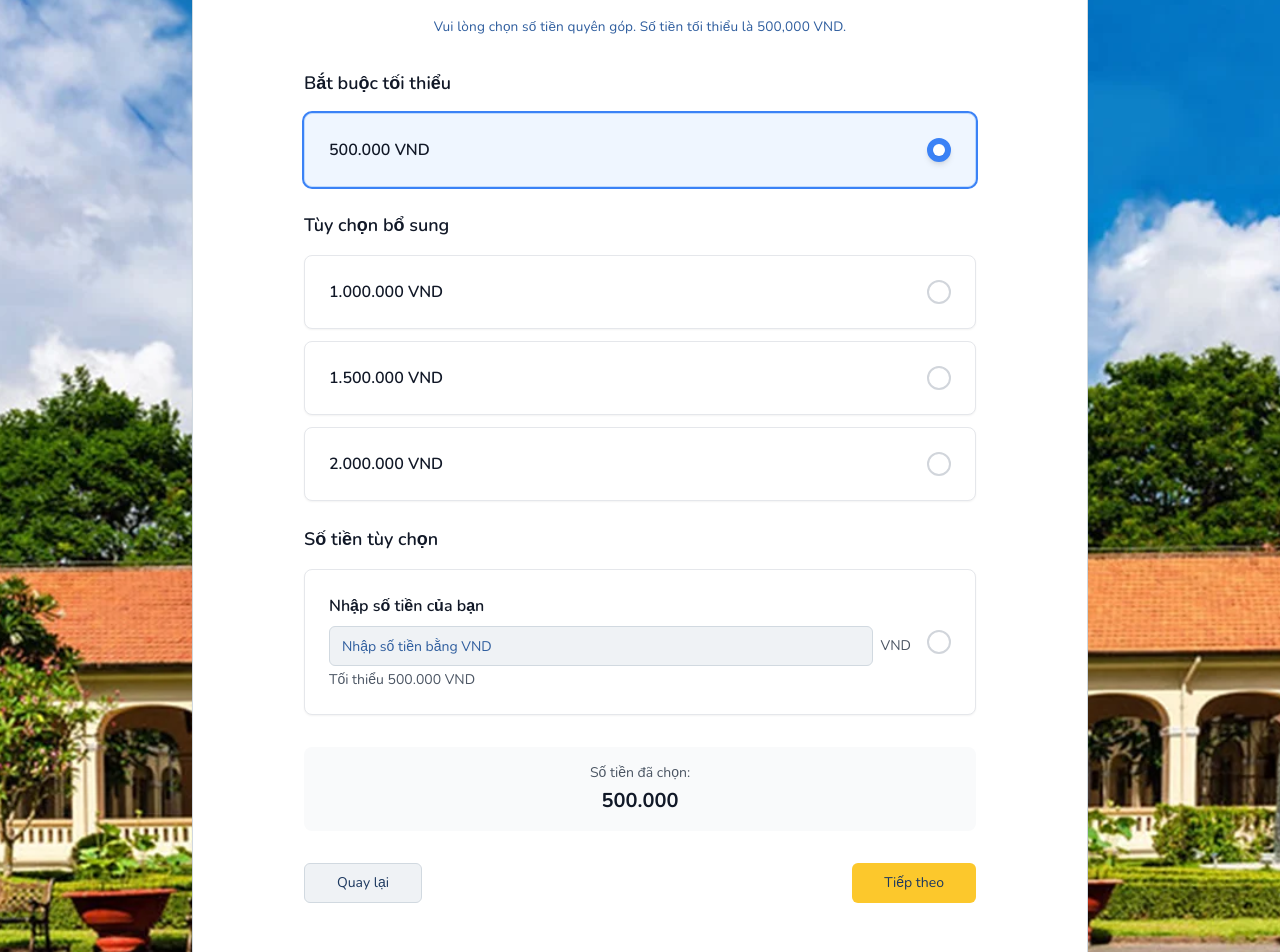
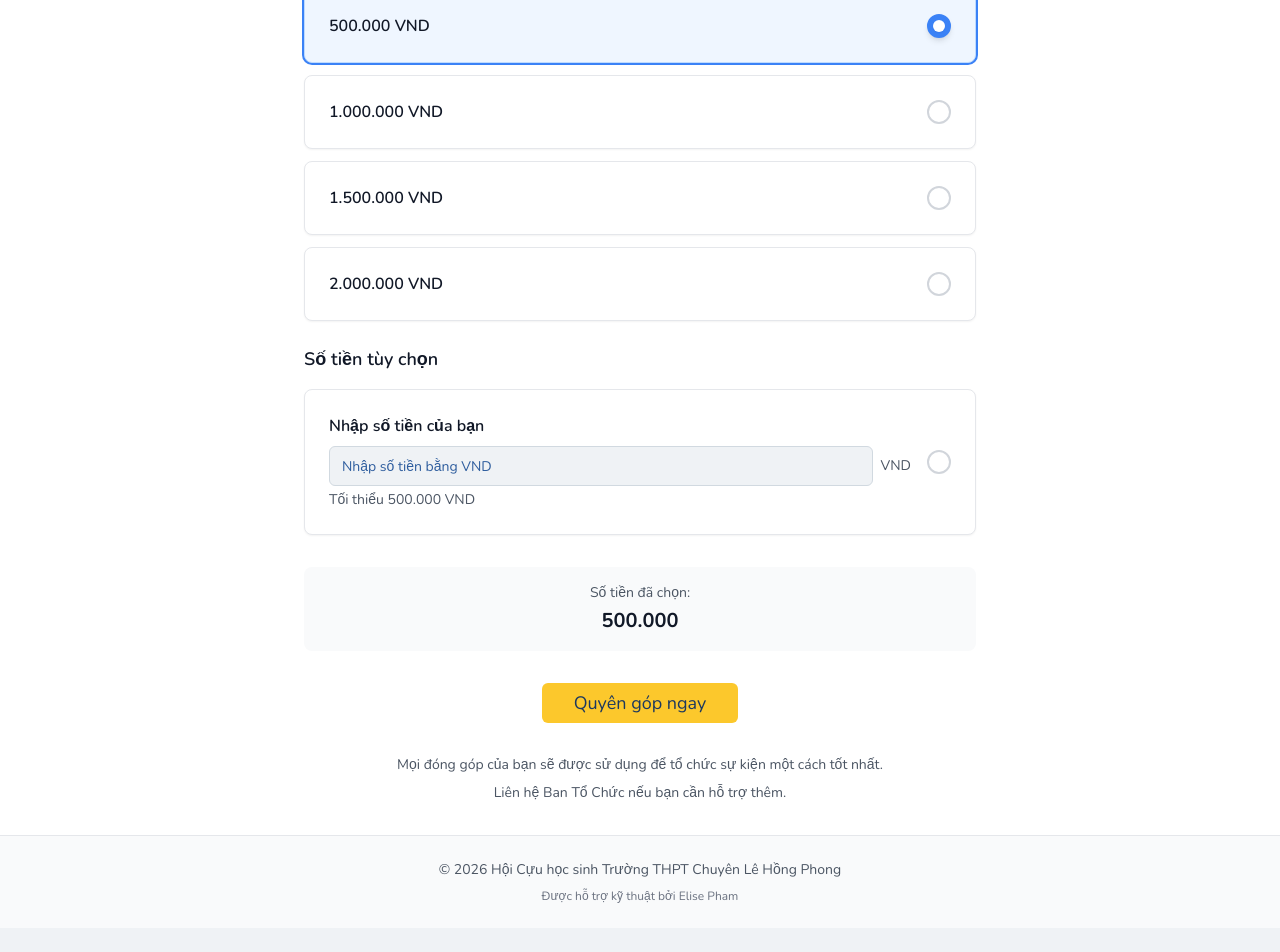
Before and after one commit to ChubbyCub/hs-reunion, a Next.js app: page /donation in a window 1280 px wide. Shown: the part 260-1212 px from the top of the page. After the commit the page ends 1188 px from the top, so only its background shows below. Built offline with nearby package versions, Linux system fonts and the light colour scheme.

Commit message:
Make menu nicer

```diff
--- a/src/app/(steps)/layout.tsx
+++ b/src/app/(steps)/layout.tsx
@@ -2,7 +2,7 @@
 
 import { Stepper } from "@/components/ui/stepper";
 
-const steps = ["Thông tin cá nhân", "Đặt hàng lưu niệm", "Quyên góp", "Thanh toán"];
+const steps = ["Thông tin cá nhân", "Đặt hàng lưu niệm", "Thanh toán"];
 
 export default function StepsLayout({
   children,
--- a/src/app/(steps)/merchandise/page.tsx
+++ b/src/app/(steps)/merchandise/page.tsx
@@ -26,7 +26,7 @@ export default function MerchandisePage() {
   const [merchandiseItems, setMerchandiseItems] = useState<MerchandiseItem[]>([
     {
       id: "tshirt",
-      name: "Áo thun kỷ niệm",
+      name: "Áo thun",
       description: "Áo thun cotton cao cấp với logo trường",
       price: 150000,
       defaultQuantity: 0,
@@ -38,7 +38,7 @@ export default function MerchandisePage() {
     },
     {
       id: "hat",
-      name: "Nón kỷ niệm",
+      name: "Nón",
       description: "Nón bóng chày với logo trường",
       price: 80000,
       defaultQuantity: 0,
@@ -126,7 +126,7 @@ export default function MerchandisePage() {
   const handleNext = () => {
     // TODO: Save merchandise selections to store
     setStep(3);
-    router.push("/donation");
+    router.push("/payment");
   };
 
   const handleBack = () => {
--- a/src/app/(steps)/payment/page.tsx
+++ b/src/app/(steps)/payment/page.tsx
@@ -14,8 +14,8 @@ export default function PaymentPage() {
       <p className="font-legalese">Các tùy chọn thanh toán sẽ được hiển thị tại đây.</p>
        <div className="mt-8 flex justify-between">
         <Button variant="outline" className="font-form" onClick={() => {
-            setStep(3);
-            router.push("/donation");
+            setStep(2);
+            router.push("/merchandise");
         }}>
           Quay lại
         </Button>
--- a/src/app/contact/page.tsx
+++ b/src/app/contact/page.tsx
@@ -2,9 +2,16 @@
 
 import { useState, useEffect } from "react";
 import { Card, CardContent } from "@/components/ui/card";
-import { Mail, Phone, MessageCircle, Heart, Globe, Facebook } from "lucide-react";
+import { Mail, Phone, MessageCircle, Heart, Globe } from "lucide-react";
 import Header from "@/components/Header";
 import Footer from "@/components/Footer";
+
+// Custom Facebook icon component
+const FacebookIcon = ({ className }: { className?: string }) => (
+  <svg className={className} fill="currentColor" viewBox="0 0 24 24">
+    <path d="M24 12.073c0-6.627-5.373-12-12-12s-12 5.373-12 12c0 5.99 4.388 10.954 10.125 11.854v-8.385H7.078v-3.47h3.047V9.43c0-3.007 1.792-4.669 4.533-4.669 1.312 0 2.686.235 2.686.235v2.953H15.83c-1.491 0-1.956.925-1.956 1.874v2.25h3.328l-.532 3.47h-2.796v8.385C19.612 23.027 24 18.062 24 12.073z"/>
+  </svg>
+);
 
 export default function ContactPage() {
   const [isLoaded, setIsLoaded] = useState(false);
@@ -227,7 +234,7 @@ export default function ContactPage() {
                       <Card className="hover:shadow-lg transition-all duration-300 hover:scale-[1.02] overflow-hidden">
                         <CardContent className="p-4 text-center">
                           <div className="flex items-center justify-center mb-2">
-                            <Facebook className="h-5 w-5 text-blue-600 mr-2" />
+                            <FacebookIcon className="h-5 w-5 text-blue-600 mr-2" />
                             <h4 className="font-semibold text-gray-900 text-sm">Facebook Group</h4>
                           </div>
                           <a
--- a/src/app/(steps)/donation/page.tsx
+++ b/src/app/donation/page.tsx
@@ -1,47 +1,28 @@
 "use client";
 
-import { useAppStore } from "@/lib/store";
+import { useState } from 'react';
 import { Button } from "@/components/ui/button";
 import { Card, CardContent } from "@/components/ui/card";
 import { Input } from "@/components/ui/input";
-import { useRouter } from "next/navigation";
-import { useState, useEffect } from 'react';
+import Header from "@/components/Header";
+import Footer from "@/components/Footer";
 
 const donationOptions = [
-  { amount: 500000, required: true },
+  { amount: 500000, required: false },
   { amount: 1000000, required: false },
   { amount: 1500000, required: false },
   { amount: 2000000, required: false },
 ];
 
 export default function DonationPage() {
-  const router = useRouter();
-  const { formData, updateFormData, setStep } = useAppStore();
-  const [selectedAmount, setSelectedAmount] = useState(formData.donationAmount || 500000);
+  const [selectedAmount, setSelectedAmount] = useState(500000);
   const [customAmount, setCustomAmount] = useState('');
   const [isCustomSelected, setIsCustomSelected] = useState(false);
-  const [hasHydrated, setHasHydrated] = useState(false);
   const [validationError, setValidationError] = useState('');
 
   const formatAmount = (amount: number) => {
     return amount.toLocaleString('vi-VN');
   };
-
-  useEffect(() => {
-    setHasHydrated(true);
-  }, []);
-
-  useEffect(() => {
-    if (hasHydrated && formData.donationAmount) {
-      setSelectedAmount(formData.donationAmount);
-      // Check if the amount is not one of the predefined options
-      const isCustom = !donationOptions.some(option => option.amount === formData.donationAmount);
-      if (isCustom) {
-        setIsCustomSelected(true);
-        setCustomAmount(formData.donationAmount.toString());
-      }
-    }
-  }, [hasHydrated, formData.donationAmount]);
 
   const handleAmountSelect = (amount: number) => {
     setSelectedAmount(amount);
@@ -67,7 +48,7 @@ export default function DonationPage() {
     }
   };
 
-  const handleNext = () => {
+  const handleSubmit = () => {
     const finalAmount = isCustomSelected && customAmount ? parseInt(customAmount.replace(/[.,]/g, '')) : selectedAmount;
 
     if (finalAmount < 500000) {
@@ -76,75 +57,34 @@ export default function DonationPage() {
     }
 
     setValidationError('');
-    updateFormData({ donationAmount: finalAmount });
-    setStep(4);
-    router.push("/payment");
+    // TODO: Handle donation submission
+    alert(`Cảm ơn bạn đã quyên góp ${formatAmount(finalAmount)} VND!`);
   };
 
-  const handleBack = () => {
-    setStep(2);
-    router.push("/merchandise");
-  };
-
-  if (!hasHydrated) return <div>Đang tải...</div>;
-
   return (
-    <div className="min-h-screen bg-white">
-      <div className="container mx-auto px-4 py-8">
+    <div className="min-h-screen bg-white flex flex-col">
+      <Header />
+      <div className="flex-1 w-full px-3 sm:px-6 py-6 sm:py-8">
         <div className="max-w-2xl mx-auto">
           {/* Header */}
           <div className="text-center mb-8">
-            <h1 className="text-2xl font-title text-gray-900 mb-4">
+            <h1 className="text-2xl sm:text-3xl font-title text-gray-900 mb-3 sm:mb-4">
               Quyên góp
             </h1>
-            <p className="mt-2 text-muted-foreground font-legalese">
-              Vui lòng chọn số tiền quyên góp. Số tiền tối thiểu là 500,000 VND.
+            <p className="text-base sm:text-lg text-muted-foreground font-legalese px-2">
+              Hỗ trợ sự kiện họp mặt cựu học sinh LHP khóa 2003-2006
             </p>
           </div>
 
           {/* Donation Options */}
           <div className="space-y-6">
-            {/* Minimum Required Section */}
+            {/* Suggested Amounts Section */}
             <div>
               <h2 className="text-lg font-semibold text-gray-900 mb-4">
-                Bắt buộc tối thiểu
-              </h2>
-              <Card
-                className={`cursor-pointer transition-all duration-200 ${
-                  selectedAmount === 500000 && !isCustomSelected
-                    ? 'ring-2 ring-blue-500 bg-blue-50 border-blue-200'
-                    : 'hover:shadow-md border-gray-200'
-                }`}
-                onClick={() => handleAmountSelect(500000)}
-              >
-                <CardContent className="p-6">
-                  <div className="flex items-center justify-between">
-                    <div>
-                      <h3 className="text-base font-semibold text-gray-900">
-                        {formatAmount(500000)} VND
-                      </h3>
-                    </div>
-                    <div className={`w-6 h-6 rounded-full border-2 flex items-center justify-center transition-all duration-200 ${
-                      selectedAmount === 500000 && !isCustomSelected
-                        ? 'bg-blue-500 border-blue-500 shadow-md'
-                        : 'border-gray-300 bg-white hover:border-gray-400'
-                    }`}>
-                      {selectedAmount === 500000 && !isCustomSelected && (
-                        <div className="w-3 h-3 bg-white rounded-full shadow-sm"></div>
-                      )}
-                    </div>
-                  </div>
-                </CardContent>
-              </Card>
-            </div>
-
-            {/* Optional Choices Section */}
-            <div>
-              <h2 className="text-lg font-semibold text-gray-900 mb-4">
-                Tùy chọn bổ sung
+                Số tiền gợi ý
               </h2>
               <div className="space-y-3">
-                {donationOptions.slice(1).map((option) => (
+                {donationOptions.map((option) => (
                   <Card
                     key={option.amount}
                     className={`cursor-pointer transition-all duration-200 ${
@@ -240,25 +180,25 @@ export default function DonationPage() {
             </div>
           </div>
 
-          {/* Navigation Buttons */}
-          <div className="mt-8 flex justify-between">
+          {/* Submit Button */}
+          <div className="mt-8 text-center">
             <Button
-              variant="outline"
-              className="font-form px-8 py-3"
-              onClick={handleBack}
-            >
-              Quay lại
-            </Button>
-            <Button
-              className="font-form px-8 py-3"
-              onClick={handleNext}
+              className="font-form px-8 py-3 text-lg"
+              onClick={handleSubmit}
               disabled={selectedAmount < 500000}
             >
-              Tiếp theo
+              Quyên góp ngay
             </Button>
+          </div>
+
+          {/* Additional Info */}
+          <div className="mt-8 text-center text-sm text-gray-600">
+            <p>Mọi đóng góp của bạn sẽ được sử dụng để tổ chức sự kiện một cách tốt nhất.</p>
+            <p className="mt-2">Liên hệ Ban Tổ Chức nếu bạn cần hỗ trợ thêm.</p>
           </div>
         </div>
       </div>
+      <Footer />
     </div>
   );
 }
--- a/src/app/page.tsx
+++ b/src/app/page.tsx
@@ -12,6 +12,7 @@ export default function Home() {
     minutes: 0,
     seconds: 0,
   });
+  const [isMenuOpen, setIsMenuOpen] = useState(false);
 
   useEffect(() => {
     function updateCountdown() {
@@ -32,47 +33,76 @@ export default function Home() {
     return () => clearInterval(timer);
   }, []);
 
+  const toggleMenu = () => {
+    setIsMenuOpen(!isMenuOpen);
+  };
+
+  const closeMenu = () => {
+    setIsMenuOpen(false);
+  };
+
   return (
       <main className="flex min-h-screen flex-col items-center justify-center p-24 uppercase md:justify-between md:bg-transparent">
         <motion.div
-          className="absolute top-8 right-8 flex flex-col gap-3 z-10"
+          className="absolute top-8 right-8 z-10"
           initial="hidden"
           animate="visible"
           variants={{
-            hidden: {},
-            visible: {
-              transition: { staggerChildren: 0.15 }
-            }
+            hidden: { opacity: 0, y: -20 },
+            visible: { opacity: 1, y: 0, transition: { duration: 0.5, ease: "easeOut" } }
           }}
         >
-          {[
-            { href: "/gallery", label: "Thư viện ảnh", className: "" },
-            { href: "/faq", label: "Hỏi đáp", className: "" },
-            { href: "/contact", label: "Liên lạc", className: "" },
-            { href: "/admin/dashboard", label: "Quản trị", className: "hidden md:inline" }
-          ].map((item) => (
-            <motion.div
-              key={item.href}
-              variants={{
-                hidden: { opacity: 0, y: -20 },
-                visible: { opacity: 1, y: 0, transition: { duration: 0.5, ease: "easeOut" } }
-              }}
+          {/* Hamburger Menu Icon with Dropdown */}
+          <div className="relative">
+            {/* 3 Horizontal Lines Icon */}
+            <button
+              onClick={toggleMenu}
+              className="text-white hover:text-yellow-400 transition-all duration-300 p-2"
             >
-              <Link
-                href={item.href}
-                className={`text-white text-lg font-semibold transition-colors hover:text-yellow-400 ${item.className}`}
-                style={{ display: item.className?.includes('hidden') ? undefined : 'block' }}
+              <div className="w-6 h-5 relative">
+                {/* Hamburger Lines */}
+                <div className={`absolute w-full h-0.5 bg-current rounded transition-all duration-300 transform ${
+                  isMenuOpen ? 'top-1/2 -translate-y-1/2 rotate-45' : 'top-1 -translate-y-1/2'
+                }`}></div>
+                <div className={`absolute w-full h-0.5 bg-current rounded transition-all duration-300 transform ${
+                  isMenuOpen ? 'top-1/2 -translate-y-1/2 opacity-0' : 'top-1/2 -translate-y-1/2'
+                }`}></div>
+                <div className={`absolute w-full h-0.5 bg-current rounded transition-all duration-300 transform ${
+                  isMenuOpen ? 'top-1/2 -translate-y-1/2 -rotate-45' : 'top-4 -translate-y-1/2'
+                }`}></div>
+              </div>
+            </button>
+
+            {/* Dropdown Menu */}
+            {isMenuOpen && (
+              <motion.div
+                initial={{ opacity: 0, scale: 0.95, y: -10 }}
+                animate={{ opacity: 1, scale: 1, y: 0 }}
+                exit={{ opacity: 0, scale: 0.95, y: -10 }}
+                transition={{ duration: 0.2 }}
+                className="absolute right-0 mt-2 w-56 bg-transparent backdrop-blur-sm rounded-lg"
               >
-                <motion.span
-                  whileHover={{ scale: 1.08, filter: "brightness(1.2)" }}
-                  transition={{ type: "spring", stiffness: 300 }}
-                  className="inline-block"
-                >
-                  {item.label}
-                </motion.span>
-              </Link>
-            </motion.div>
-          ))}
+                <div className="py-2">
+                  {[
+                    { href: "/gallery", label: "Thư viện ảnh" },
+                    { href: "/faq", label: "Hỏi đáp" },
+                    { href: "/contact", label: "Liên lạc & Kết nối" },
+                    { href: "/donation", label: "Quyên góp" },
+                    { href: "/admin/dashboard", label: "Quản trị" }
+                  ].map((item) => (
+                    <Link
+                      key={item.href}
+                      href={item.href}
+                      onClick={closeMenu}
+                      className="flex items-center justify-end px-4 py-2 text-white hover:bg-white/20 hover:text-yellow-400 transition-colors duration-150 rounded mx-2 text-right"
+                    >
+                      <span className="font-medium">{item.label}</span>
+                    </Link>
+                  ))}
+                </div>
+              </motion.div>
+            )}
+          </div>
         </motion.div>
         <div className="mt-14 md:mt-20">
           <motion.div
--- a/src/lib/store.ts
+++ b/src/lib/store.ts
@@ -9,7 +9,6 @@ interface FormData {
   class?: string;
   occupation?: string;
   workplace?: string;
-  donationAmount: number;
   // We'll add more fields for merchandise later
 }
 
@@ -32,7 +31,6 @@ const initialState: { currentStep: number; formData: FormData; hydrated?: boolea
     class: '',
     occupation: '',
     workplace: '',
-    donationAmount: 500000,
   },
   hydrated: false,
 };
```
